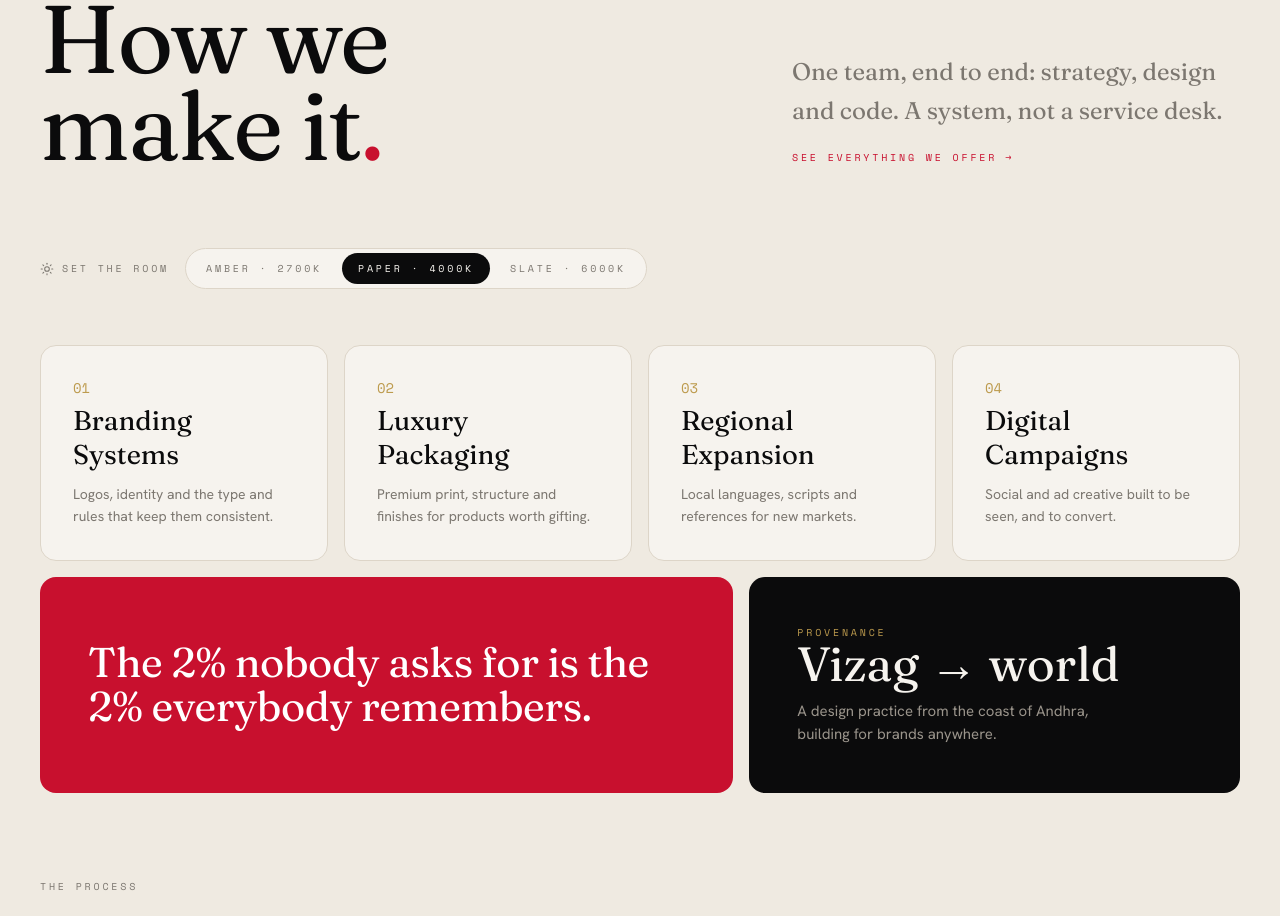
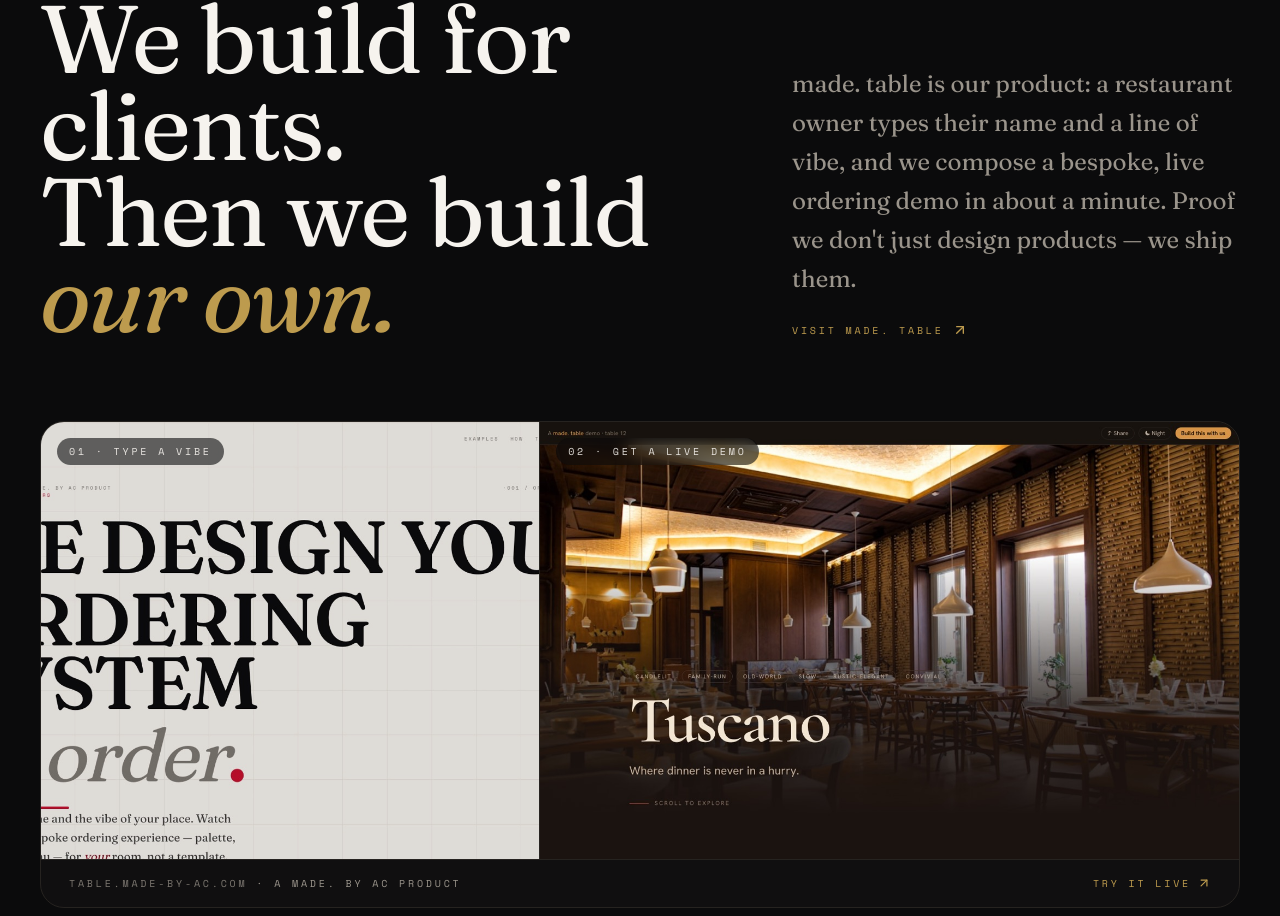
Before and after one commit to asrithcheepurupalli/made.byac, a React (Vite) app: page / in a window 1280 px wide. Shown: the part 5565-6481 px from the top of the page. Built offline with nearby package versions, Linux system fonts and the light colour scheme; no server answers.

Commit message:
Feature made. table on the homepage + /table redirect
New product band (#products) showcasing made. table — the studio's own SaaS —
with live generator + demo shots, linking out to table.made-by-ac.com. Adds a
/table → table.made-by-ac.com redirect and a Products column in the footer.

```diff
--- /dev/null
+++ b/src/site/MadeTableTease.tsx
@@ -0,0 +1,92 @@
+import { ArrowUpRight } from "lucide-react";
+
+// Homepage band for made. table — the studio's own SaaS product (productized from
+// the restaurant QR work). Sits under the ink #ai band (both ink, no seam) and
+// links out to the live product at table.made-by-ac.com.
+const PRODUCT_URL = "https://table.made-by-ac.com";
+
+export function MadeTableTease() {
+  return (
+    <section id="products" className="relative bg-ink text-paper py-28 md:py-40 overflow-hidden">
+      <div
+        className="pointer-events-none absolute -top-24 right-0 w-[60vw] h-[55vh] opacity-20"
+        style={{ background: "radial-gradient(50% 50% at 70% 30%, var(--color-gold), transparent 70%)" }}
+      />
+
+      <div className="relative z-10 mx-auto max-w-[1600px] px-6 md:px-10">
+        <div className="reveal-up flex flex-col md:flex-row md:items-end md:justify-between gap-8 mb-14 md:mb-20">
+          <div>
+            <span className="label text-gold">·our own / made. table</span>
+            <h2 className="mt-6 font-display text-5xl md:text-8xl leading-[0.9] tracking-[-0.02em]">
+              We build for clients.<br />Then we build <span className="italic font-normal text-gold">our own.</span>
+            </h2>
+          </div>
+          <div className="max-w-md">
+            <p className="font-display text-xl md:text-2xl text-grey-dim leading-relaxed">
+              made. table is our product: a restaurant owner types their name and a line of vibe, and
+              we compose a bespoke, live ordering demo in about a minute. Proof we don't just design
+              products — we ship them.
+            </p>
+            <a
+              href={PRODUCT_URL}
+              target="_blank"
+              rel="noreferrer"
+              data-cursor="Open"
+              className="group mt-6 inline-flex items-center gap-2 label text-gold"
+            >
+              Visit made. table
+              <ArrowUpRight className="w-4 h-4 transition-transform duration-300 group-hover:translate-x-0.5 group-hover:-translate-y-0.5" />
+            </a>
+          </div>
+        </div>
+
+        {/* the product, shown: type a vibe → get a live demo */}
+        <a
+          href={PRODUCT_URL}
+          target="_blank"
+          rel="noreferrer"
+          data-cursor="Open"
+          className="reveal-up group block relative rounded-3xl overflow-hidden border border-ink-line bg-ink-soft/50"
+        >
+          <div className="grid grid-cols-1 lg:grid-cols-12">
+            {/* left: the generator (input) */}
+            <div className="lg:col-span-5 relative border-b lg:border-b-0 lg:border-r border-ink-line">
+              <img
+                src="/products/madetable-generator.jpg"
+                alt="made. table — type your restaurant's name and vibe"
+                loading="lazy"
+                className="w-full h-full object-cover object-top aspect-[16/10] lg:aspect-auto lg:min-h-[420px] opacity-90 transition-transform duration-700 ease-[cubic-bezier(0.16,1,0.3,1)] group-hover:scale-[1.02]"
+              />
+              <span className="absolute top-4 left-4 label text-[9px] text-paper/90 bg-ink/60 backdrop-blur rounded-full px-3 py-1.5">
+                01 · type a vibe
+              </span>
+            </div>
+            {/* right: a generated demo (output) */}
+            <div className="lg:col-span-7 relative">
+              <img
+                src="/products/madetable-demo.jpg"
+                alt="A bespoke restaurant ordering demo composed by made. table"
+                loading="lazy"
+                className="w-full h-full object-cover aspect-[16/10] lg:aspect-auto lg:min-h-[420px] transition-transform duration-700 ease-[cubic-bezier(0.16,1,0.3,1)] group-hover:scale-[1.02]"
+              />
+              <span className="absolute top-4 left-4 label text-[9px] text-paper/90 bg-ink/60 backdrop-blur rounded-full px-3 py-1.5">
+                02 · get a live demo
+              </span>
+            </div>
+          </div>
+
+          {/* caption strip */}
+          <div className="flex items-center justify-between gap-4 px-5 md:px-7 py-4 border-t border-ink-line">
+            <span className="label text-[10px] text-grey">
+              table.made-by-ac.com <span className="text-grey-dim">· a made. by ac product</span>
+            </span>
+            <span className="inline-flex items-center gap-1.5 label text-[10px] text-gold">
+              Try it live
+              <ArrowUpRight className="w-3.5 h-3.5 transition-transform duration-300 group-hover:translate-x-0.5 group-hover:-translate-y-0.5" />
+            </span>
+          </div>
+        </a>
+      </div>
+    </section>
+  );
+}
--- a/src/site/Site.tsx
+++ b/src/site/Site.tsx
@@ -13,6 +13,7 @@ import { GridLab } from "./GridLab";
 import { Invitation } from "./Invitation";
 import { SiteFooter } from "./SiteFooter";
 import { AiTease } from "./AiTease";
+import { MadeTableTease } from "./MadeTableTease";
 import { OfferPage } from "./OfferPage";
 import { AiPage } from "./AiPage";
 import { WorkPage } from "./WorkPage";
@@ -79,6 +80,7 @@ export function Site() {
           <Manifesto />
           <SelectedWork />
           <AiTease />
+          <MadeTableTease />
           <GridLab />
           <Invitation />
         </main>
--- a/src/site/SiteFooter.tsx
+++ b/src/site/SiteFooter.tsx
@@ -15,12 +15,18 @@ export function SiteFooter() {
               A design &amp; development studio. We make brands impossible to ignore.
             </p>
           </div>
-          <div className="flex gap-12">
+          <div className="flex flex-wrap gap-x-12 gap-y-8">
             <div className="flex flex-col gap-3">
               <span className="label text-grey">Studio</span>
               <a href="#work" className="text-paper/80 hover:text-gold transition-colors text-sm">Work</a>
               <a href="#why" className="text-paper/80 hover:text-gold transition-colors text-sm">Why</a>
               <a href="#studio" className="text-paper/80 hover:text-gold transition-colors text-sm">Studio</a>
+            </div>
+            <div className="flex flex-col gap-3">
+              <span className="label text-grey">Products</span>
+              <a href="https://table.made-by-ac.com" target="_blank" rel="noreferrer" className="text-paper/80 hover:text-gold transition-colors text-sm">made. table</a>
+              <a href="/ai" className="text-paper/80 hover:text-gold transition-colors text-sm">AI agents</a>
+              <a href="/offer" className="text-paper/80 hover:text-gold transition-colors text-sm">What we offer</a>
             </div>
             <div className="flex flex-col gap-3">
               <span className="label text-grey">Elsewhere</span>
```
Also changed, not shown: public/products/madetable-demo.jpg (added), public/products/madetable-generator.jpg (added), vercel.json.
